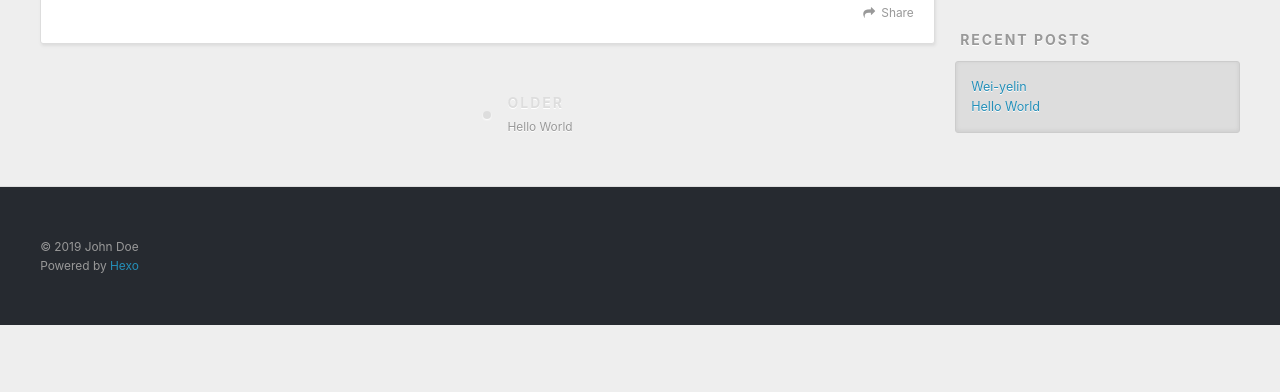
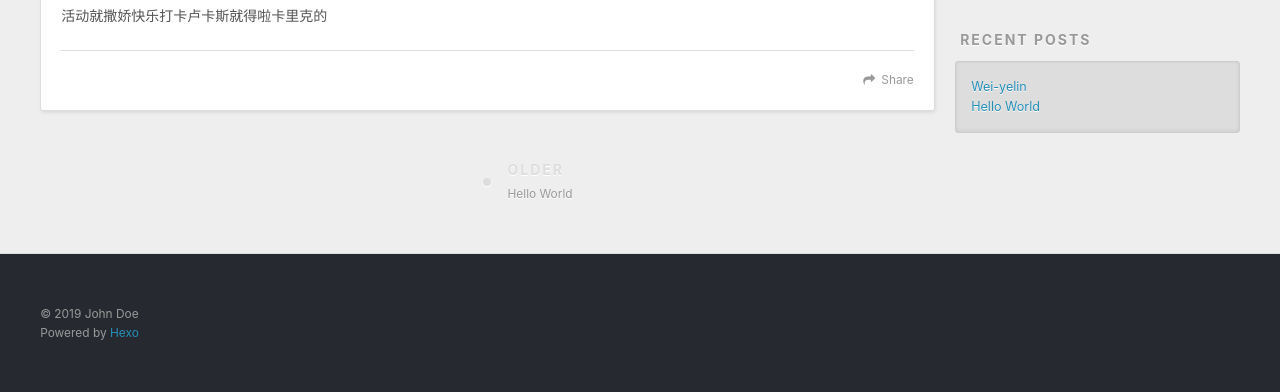
Before and after one commit to Wei-yelin/Wei-yelin.github.io, a plain HTML site: page 2019/01/19/Wei-yelin/index.html in a window 1280 px wide. Shown: the part 448-840 px from the top of the page. Before the commit the page ends 800 px from the top, so only its background shows below. Drawn offline with nearby package versions, Linux system fonts and the light colour scheme.

Commit message:
Site updated: 2019-01-19 16:30:26

```diff
--- a/2019/01/19/Wei-yelin/index.html
+++ b/2019/01/19/Wei-yelin/index.html
@@ -7,14 +7,17 @@
 
   <title>Wei-yelin | Hexo</title>
   <meta name="viewport" content="width=device-width, initial-scale=1, maximum-scale=1">
-  <meta property="og:type" content="article">
+  <meta name="description" content="活动就撒娇快乐打卡卢卡斯就得啦卡里克的">
+<meta property="og:type" content="article">
 <meta property="og:title" content="Wei-yelin">
 <meta property="og:url" content="http://yoursite.com/2019/01/19/Wei-yelin/index.html">
 <meta property="og:site_name" content="Hexo">
+<meta property="og:description" content="活动就撒娇快乐打卡卢卡斯就得啦卡里克的">
 <meta property="og:locale" content="default">
-<meta property="og:updated_time" content="2019-01-19T08:24:30.325Z">
+<meta property="og:updated_time" content="2019-01-19T08:30:13.473Z">
 <meta name="twitter:card" content="summary">
 <meta name="twitter:title" content="Wei-yelin">
+<meta name="twitter:description" content="活动就撒娇快乐打卡卢卡斯就得啦卡里克的">
 
     <link rel="alternate" href="/atom.xml" title="Hexo" type="application/atom+xml">
 
@@ -83,6 +86,7 @@
 
     <div class="article-entry" itemprop="articleBody">
 
+        <p>活动就撒娇快乐打卡卢卡斯就得啦卡里克的</p>
 
 
     </div>
```
Also changed, not shown: index.html (+1 -0 lines).
